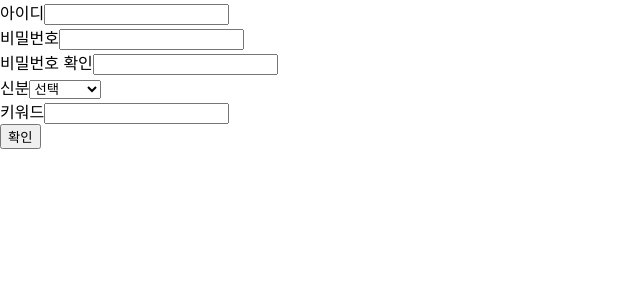
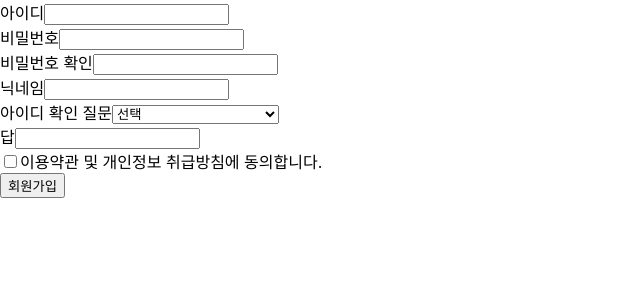
Before and after one commit to ApptiveDev/apptive-18th-team4-frontend, a React (Create React App) app: page /signup in a window 1280 px wide. Shown: the top 300 px of the page, without its empty margins (0-640 px from the left). Built offline with nearby package versions, Linux system fonts and the light colour scheme.

Commit message:
feat: 회원가입 페이지 재구현, 예외 처리, 백엔드와 연결

```diff
--- a/src/pages/signUp/signUp.js
+++ b/src/pages/signUp/signUp.js
@@ -2,60 +2,38 @@ import {useState} from 'react'
 import axios from 'axios'
 
 export default function SignUp () {
-    const [memberId, setID] = useState('');
-    const [password, setPW] = useState('');
-    const [checkedPassword, setPW2] = useState('');
-    const [state, setState] = useState('');
-    const [keyword, setKeyword] = useState('');
+    const [email, setEmail] = useState('')
+    const [password, setPW] = useState('')
+    const [checkedPassword, setPW2] = useState('')
+    const [nickname, setNickname] = useState('')
+    const [findQuesNum, setQuesNum] = useState('')
+    const [findAnswer, setAnswer] = useState('')
+    const [isChecked, setIsChecked] = useState(false);
+    const question_list = ['선택', '내가 다닌 초등학교는?', '인상 깊게 읽은 책 이름은?', '내 별명은?']
 
-    const handleID = (e) => {
-        setID(e.target.value)
-    }
-
-    const handlePW = (e) => {
-        setPW(e.target.value)
-    }
-
-    const handlePW2 = (e) => {
-        setPW2(e.target.value)
-    }
-
-    const state_list = ['선택', '대학생', '대학원생', '휴학생', '신입생']
-    const [selectedState, setSelectedState] = useState('')
-
-    // 사용자의 state 추출하기
-    const handleState = (e) => {
-        e.preventDefault()
-        const getState = e.target.value
-        setSelectedState(getState)
-        if (getState === "대학생") setState(1)
-        else if (getState === "대학원생") setState(2)
-        else if (getState === "휴학생") setState(3)
-        else if (getState === "신입생") setState(4)
-        else if (getState === "선택") {
-            setState('')
-            alert("신분을 선택해주세요")
-        }
-    }
-
-    const handleKeyword = (e) => {
-        setKeyword(e.target.value)
-      };
+    console.log(email)
+    console.log(password)
+    console.log(nickname)
+    console.log(findQuesNum)
+    console.log(findAnswer)
 
     const handleSignup = (e) => {
         e.preventDefault()
-        if (memberId.length === 0) alert("아이디를 입력해주세요")
+        if (email.length === 0) alert("아이디를 입력해주세요")
         else if (password.length === 0) alert("비밀번호를 입력해주세요")
         else if (password !== checkedPassword) alert ("비밀번호가 일치하지 않습니다")
+        else if (findQuesNum == 0 && findAnswer.length !== 0) alert("아이디 확인 질문을 선택해주세요")
+        else if (findQuesNum != 0 && findAnswer.length === 0) alert("아이디 확인 질문의 답을 입력해주세요")
+        else if (!isChecked) alert("약관에 동의하지 않을 경우, 회원가입이 어렵습니다.")
         else {
             const form = new FormData()
-            form.append('memberId', memberId)
+            form.append('email', email)
             form.append('password', password)
-            form.append('checkedPassword', checkedPassword)
-            form.append('state', state)
-            form.append('keyword', keyword)
+            form.append('nickname', nickname)
+            form.append('findQuesNum', findQuesNum)
+            form.append('findAnswer', findAnswer)
 
-            axios.post("url", form, { headers: { "Content-Type": `application/json`} })
+            axios.post("http://3.34.82.40:8080/auth/signup", form, { headers: { "Content-Type": `application/json`} })
             .then(function(response) {
                 console.log(response)
             }) .catch(function(error) {
@@ -66,37 +44,47 @@ export default function SignUp () {
 
     return (
         <div className='signUp'>
-            <div className='enterID'>
-                <label htmlFor='memberId'>아이디</label>
-                <input name='memberId' onChange={handleID} value={memberId} className="memberId"/>
+            <div className='enterEmail'>
+                <label htmlFor='email'>아이디</label>
+                <input name='email' onChange={e => setEmail(e.target.value)} value={email} type="email" className="email"/>
             </div>
 
             <div className='enterPW'>
                 <label htmlFor='password'>비밀번호</label>
-                <input name='password' onChange={handlePW} value={password} className="password"/>
+                <input name='password' onChange={e => setPW(e.target.value)} value={password} className="password"/>
             </div>
 
             <div className='checkPW'>
                 <label htmlFor='check_password'>비밀번호 확인</label>
-                <input name='checkedPassword' onChange={handlePW2} value={checkedPassword} className="password"/>
+                <input name='checkedPassword' onChange={e => setPW2(e.target.value)} value={checkedPassword} className="password2"/>
+            </div>
+
+            <div className='enterNickname'>
+                <label htmlFor='nickname'>닉네임</label>
+                <input name='nickname' onChange={e => setNickname(e.target.value)} value={nickname} className="nickname"/>
             </div>
 
             <div className='selectMajor'>
-                <label htmlFor='state'>신분</label>
-                <select name={state} onChange={handleState} value={selectedState} className="major">
-                    {state_list.map((major) => (
-                        <option value={major} key={major}> {major} </option>
+                <label htmlFor='state'>아이디 확인 질문</label>
+                <select name={findQuesNum} onChange={e => setQuesNum(parseInt(e.target.value, 10))} value={findQuesNum} className="major">
+                    {question_list.map((question, idx) => (
+                        <option value={idx} key={idx}> {question} </option>
                     ))}
                 </select>
             </div>
 
-            <div className='addKeyword'>
-                <label htmlFor='keyword'>키워드</label>
-                <input name='keyword' onChange={handleKeyword} value={keyword} className="keyword"/>
+            <div className='enterAnswer'>
+                <label htmlFor='findAnswer'>답</label>
+                <input name='findAnswer' onChange={e => setAnswer(e.target.value)} value={findAnswer} className="findAnswer"/>
+            </div>
+
+            <div className='agreement'>
+                <input type="checkbox" checked={isChecked} onChange={e => setIsChecked(e.target.checked)} className="agreement"/>
+                <label htmlFor='agreement'>이용약관 및 개인정보 취급방침에 동의합니다.</label>
             </div>
 
             <div>
-                <button onClick={handleSignup}>확인</button>
+                <button onClick={handleSignup}>회원가입</button>
             </div>
         </div>
     )
```
